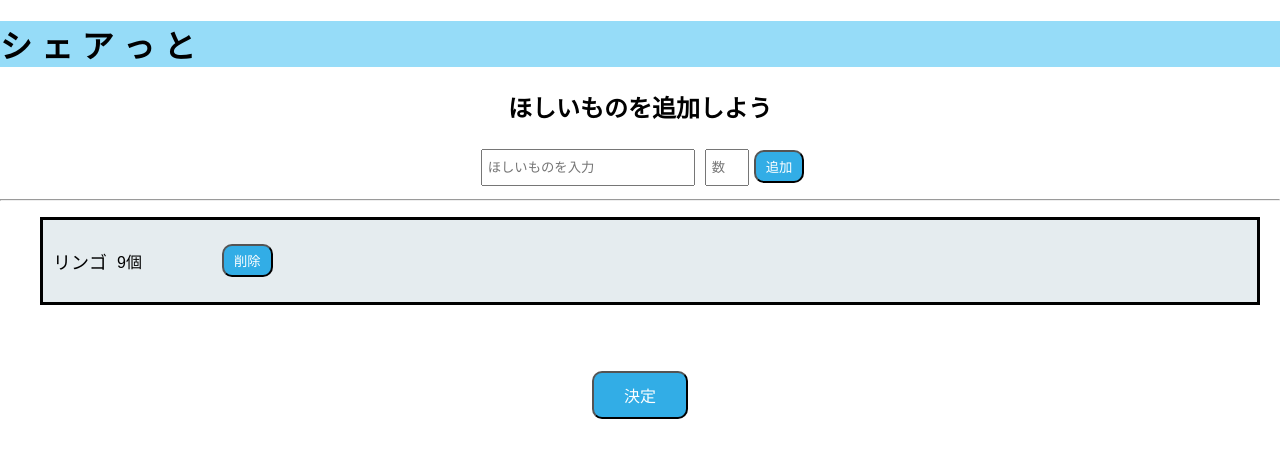
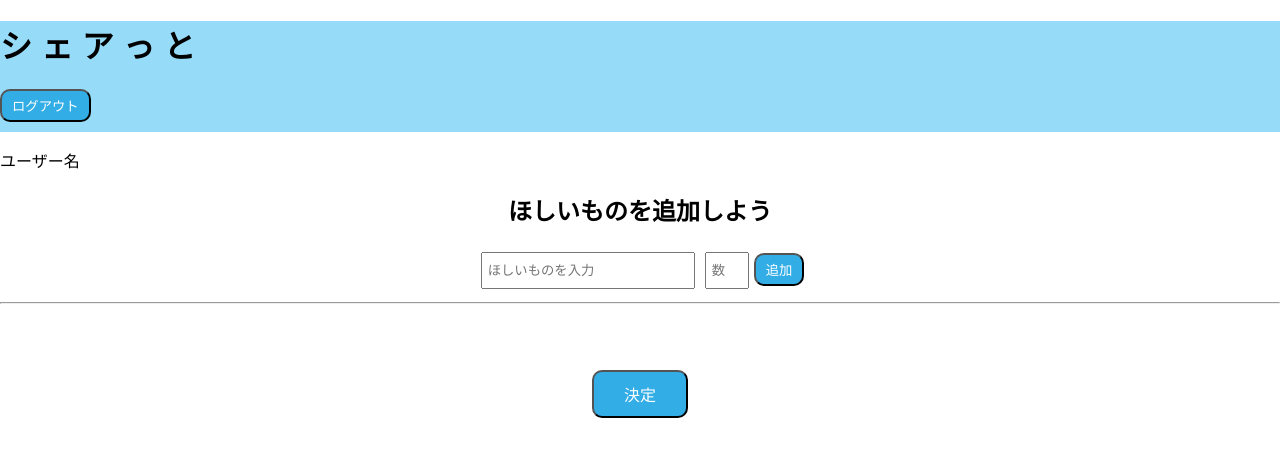
Before and after one commit to MonkeyHackParty/team5, a Next.js app in the folder front/: page /ItemList in a window 1280 px wide. Shown: the top 458 px of the page. Built offline with nearby package versions, Linux system fonts and the light colour scheme; a web font is replaced by a local one.

Commit message:
追加画面編集

```diff
--- a/front/src/pages/ItemList.js
+++ b/front/src/pages/ItemList.js
@@ -2,45 +2,85 @@ import React, { useState } from 'react';
 import Link from 'next/link';
 import styles from '../styles/ItemList.module.css'; // Make sure this path is correct
 
-export default function Itemlist() {
-    const [items, setItems] = useState([
-        { id: 1, text: 'リンゴ', quantity: 9 }
-    ]);
+const ItemList = () => {
+    const [itemText, setItemText] = useState("");
+    const [itemNumber, setItemNumber] = useState("");
+    const [items, setItems] = useState([]);
 
-    const handleDelete = (id) => {
-        setItems(items.filter(item => item.id !== id));
+    const handleAddItem = () => {
+        if (itemText.trim() === "" || itemNumber.trim() === "") {
+            alert("ほしいものと数を両方入力してください。");
+            return;
+        }
+
+        setItems([...items, { text: itemText, number: itemNumber }]);
+        setItemText("");
+        setItemNumber("");
+    };
+
+    const handleDeleteItem = (index) => {
+        setItems(items.filter((_, i) => i !== index));
     };
 
     return (
-        <div className={styles.ItemList}>
+        <div>
             <header>
                 <h1 className={styles.rogo}>シ ェ ア っ と</h1>
+                <div className={styles.logout}>
+                    <form action="/logout">
+                        <button className={styles.logoutButton}>ログアウト</button>
+                    </form>
+                </div>
             </header>
+            <p className={styles.user}>ユーザー名</p>
             <h2>ほしいものを追加しよう</h2>
             <div className={styles.inputArea}>
-                <input id="add-text" type="text" placeholder="ほしいものを入力" />
-                <input id="number" type="number" className={styles.number} placeholder="数" />
-                <button id="add-button">追加</button>
+                <input
+                    className={styles.textHold}
+                    id="add-text"
+                    type="text"
+                    placeholder="ほしいものを入力"
+                    value={itemText}
+                    onChange={(e) => setItemText(e.target.value)}
+                />
+                <input
+                    id="number"
+                    type="number"
+                    className={styles.number}
+                    placeholder="数"
+                    value={itemNumber}
+                    onChange={(e) => setItemNumber(e.target.value)}
+                />
+                <button id="add-button" onClick={handleAddItem}>
+                    追加
+                </button>
             </div>
             <hr />
-            <div className={styles.wanntingList}>
+            <div className={styles.wantingList}>
                 <ol id="wannting-list">
-                    {items.map(item => (
-                        <li key={item.id}>
+                    {items.map((item, index) => (
+                        <li key={index}>
                             <div className={styles.listRow}>
                                 <p className={styles.wantItem}>{item.text}</p>
-                                <p>{item.quantity}個</p>
-                                <button className={styles.delete} onClick={() => handleDelete(item.id)}>削除</button>
+                                <p>{item.number}個</p>
+                                <button
+                                    className={styles.delete}
+                                    onClick={() => handleDeleteItem(index)}
+                                >
+                                    削除
+                                </button>
                             </div>
                         </li>
                     ))}
                 </ol>
             </div>
             <div className={styles.kettei}>
-                <Link href="/mainscene">
+                <a href="/main">
                     <button>決定</button>
-                </Link>
+                </a>
             </div>
         </div>
     );
 };
+
+export default ItemList;
```
